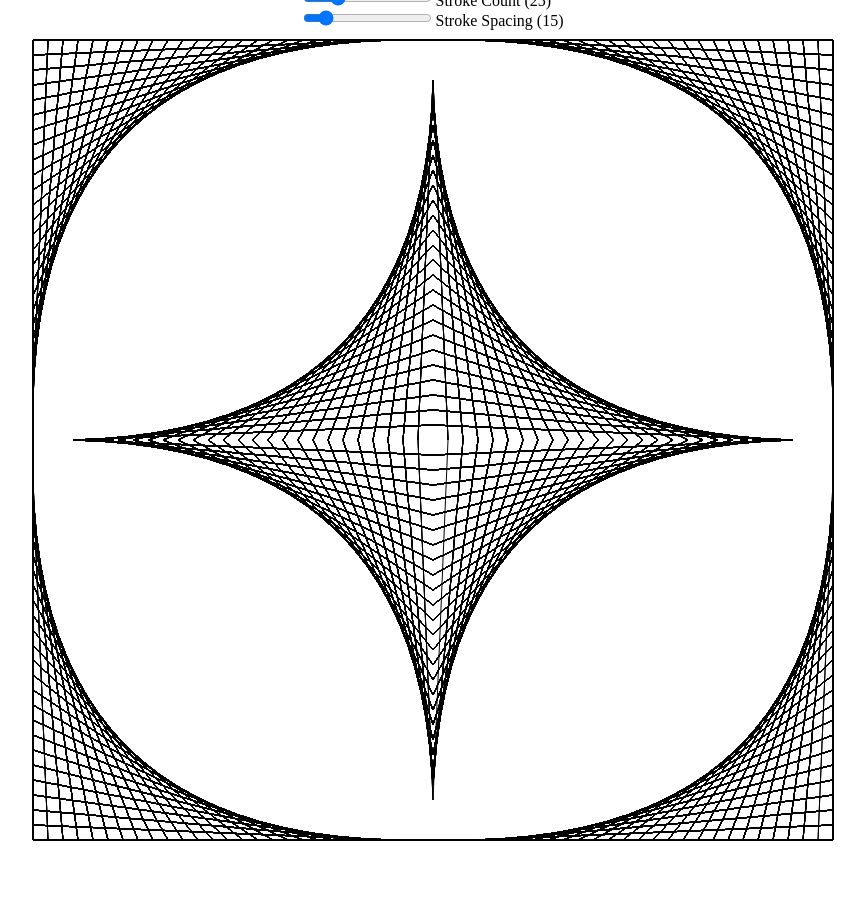
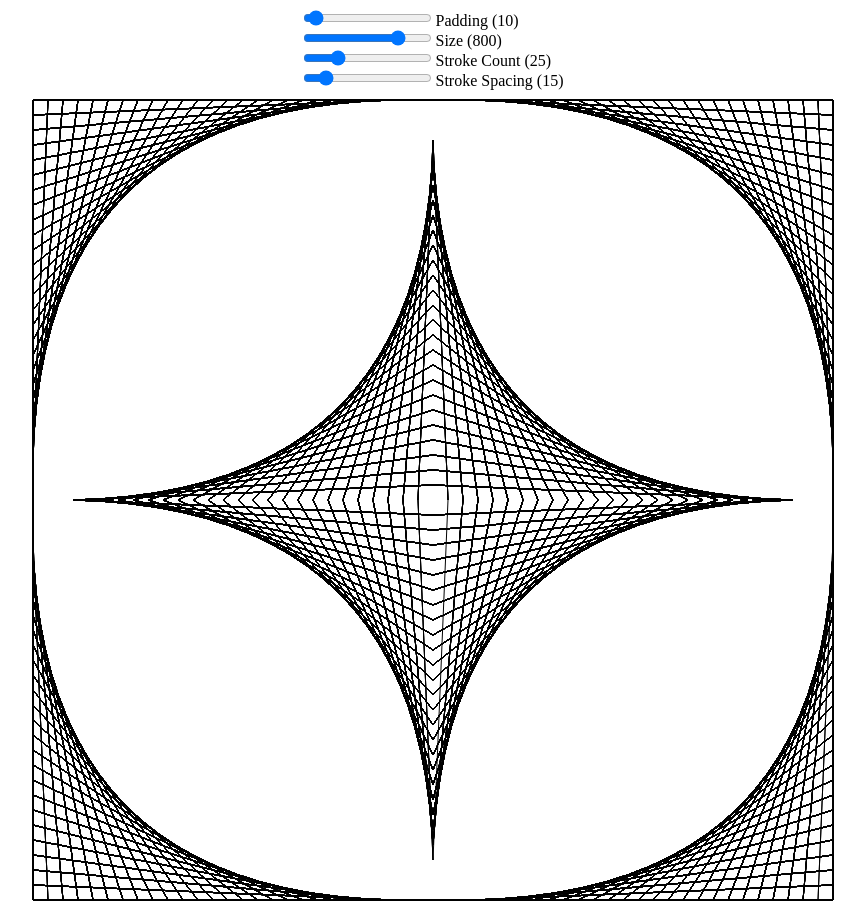
Before and after one commit to ErikBoesen/drawings, a plain HTML site: page index.html in a window 1280 px wide. Shown: the whole page, without its empty margins (207-1072 px from the left). Before the commit the page ends 850 px from the top, so only its background shows below. Drawn offline with Linux system fonts and the light colour scheme.

Commit message:
Cleaner positioning

```diff
--- a/style.css
+++ b/style.css
@@ -3,13 +3,12 @@
     padding: 0;
     box-sizing: border-box;
 }
-html, body { height: 100%; }
 body {
     background: #fff;
     display: flex;
     flex-direction: column;
-    justify-content: center;
     align-items: flex-start;
+    padding-top: 10px;
 }
 
 div, canvas {
```
